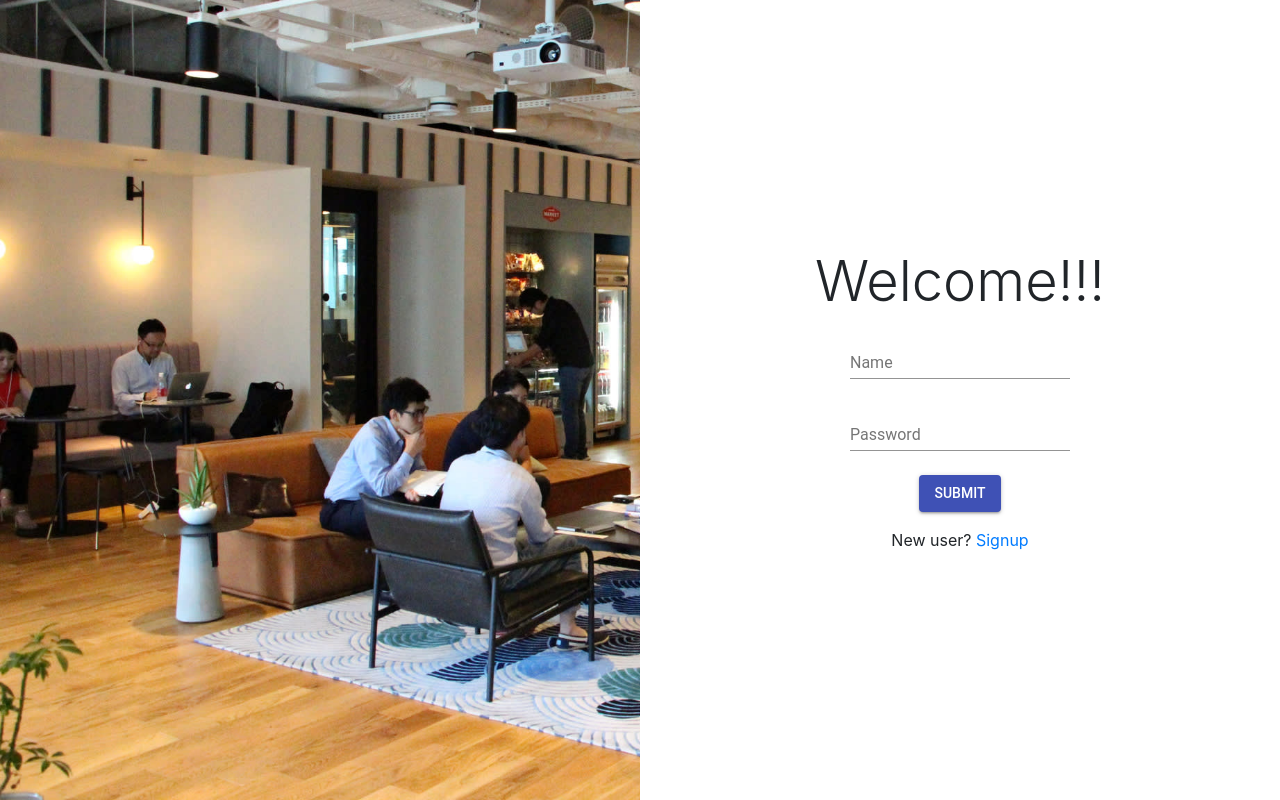
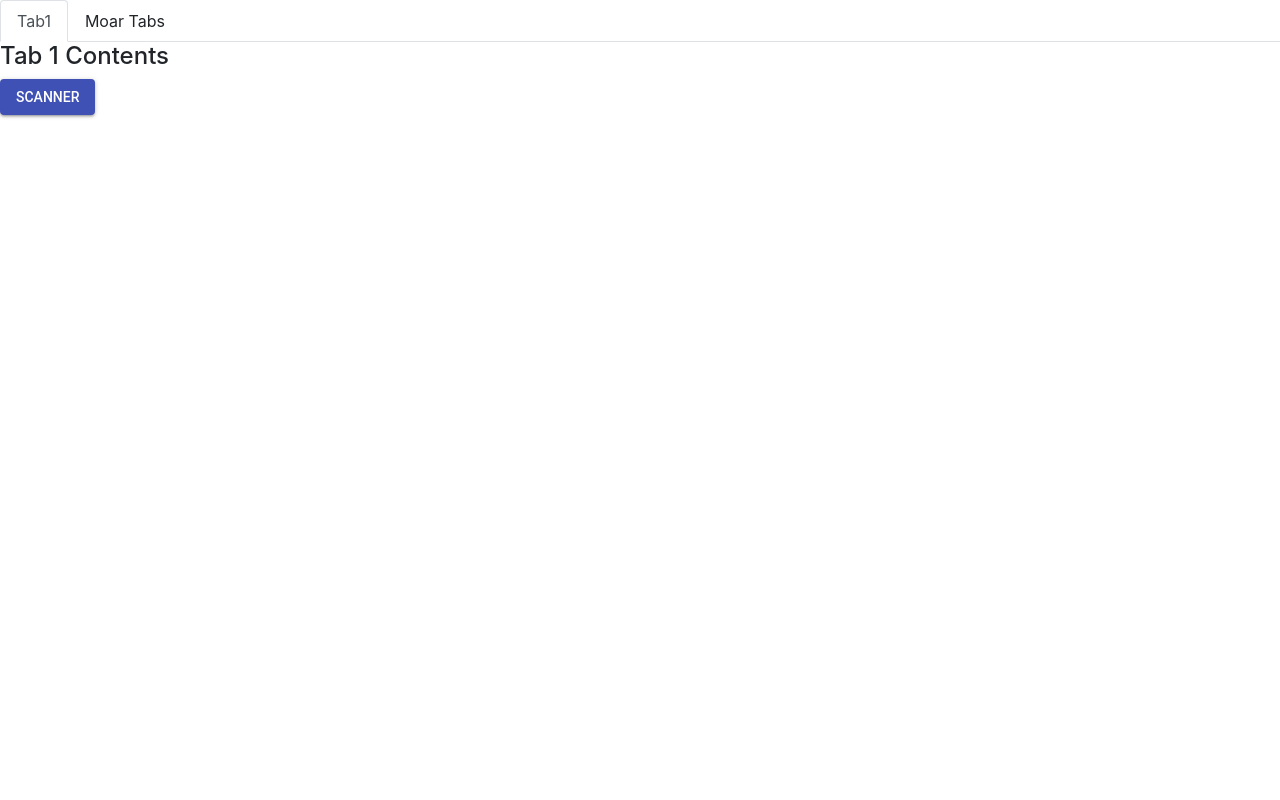
Before and after one commit to siddharthshah3030/QR_based_CMS-Incubation, a React (Create React App) app: page /dashboard/rental in a window 1280 px wide. Built offline with nearby package versions, Linux system fonts and the light colour scheme.

Commit message:
bootstrap to category list

```diff
--- a/package.json
+++ b/package.json
@@ -4,16 +4,19 @@
   "private": true,
   "dependencies": {
     "@material-ui/core": "^3.9.2",
+    "bootstrap": "^4.3.1",
     "node-sass": "^4.11.0",
     "qrcode.react": "^0.9.2",
     "react": "^16.8.1",
+    "react-bootstrap": "^1.0.0-beta.5",
     "react-dom": "^16.8.1",
     "react-qr-reader": "^2.1.2",
     "react-qr-svg": "^2.2.1",
     "react-router": "^4.3.1",
     "react-router-dom": "^4.3.1",
     "react-scripts": "2.1.5",
-    "react-tap-event-plugin": "^3.0.3"
+    "react-tap-event-plugin": "^3.0.3",
+    "reactstrap": "^7.1.0"
   },
   "scripts": {
     "start": "react-scripts start",
--- a/src/App.js
+++ b/src/App.js
@@ -3,7 +3,7 @@
 import "./css/App.scss";
 
 import Auth from './components/auth/auth'
-
+import Dashboard from './components/dashboard.js'
 class App extends Component {
   // constructor(props) {
   //   super(props);
@@ -39,6 +39,8 @@
       //   </div>
       // </div>
       <Switch>
+        <Route path='/dashboard' component={Dashboard} />
+
         <Route path='/' component={Auth} />
       </Switch>
     );
--- a/src/components/categoryList.js
+++ b/src/components/categoryList.js
@@ -1,66 +1,75 @@
-import React from 'react';
-import Card from './card.js'
 import burl from '../url';
 
+import React from 'react';
+import { TabContent, TabPane, Nav, NavItem, NavLink, Card, Button, CardTitle, CardText, Row, Col } from 'reactstrap';
+import classnames from 'classnames';
 
-class CategoryList extends React.Component {
-  constructor(props){
+export default class Example extends React.Component {
+  constructor(props) {
     super(props);
-    this.state={
-    username:'',
-    password:''
-    }
-    // this.handlePassword = this.handlePassword.bind(this);
-    // this.handleUsername= this.handleUsername.bind(this);
 
+    this.toggle = this.toggle.bind(this);
+    this.state = {
+      activeTab: '1'
+    };
   }
 
-componentWillMount() {
-  fetch(burl +"/api/resources/list/", {
-    method: 'get',
-    headers: {
-      // 'Accept': 'application/json, text/plain, */*',
-      'Content-Type': 'application/json',
-      'Authorization': 'Token ad309027364a277e66eb3bf325e826dadf477704'
-
-    },
-  }).then(res=>res.json())
-    .then(res =>{
-      console.log("fetching data")
-      console.log(res);
-    })
-    .catch(function(e) {
-      console.log(e); // "oh, no!"
-    })
+  toggle(tab) {
+    if (this.state.activeTab !== tab) {
+      this.setState({
+        activeTab: tab
+      });
+    }
+  }
+  render() {
+    return (
+      <div>
+        <Nav tabs>
+          <NavItem>
+            <NavLink
+              className={classnames({ active: this.state.activeTab === '1' })}
+              onClick={() => { this.toggle('1'); }}
+            >
+              Tab1
+            </NavLink>
+          </NavItem>
+          <NavItem>
+            <NavLink
+              className={classnames({ active: this.state.activeTab === '2' })}
+              onClick={() => { this.toggle('2'); }}
+            >
+              Moar Tabs
+            </NavLink>
+          </NavItem>
+        </Nav>
+        <TabContent activeTab={this.state.activeTab}>
+          <TabPane tabId="1">
+            <Row>
+              <Col sm="12">
+                <h4>Tab 1 Contents</h4>
+              </Col>
+            </Row>
+          </TabPane>
+          <TabPane tabId="2">
+            <Row>
+              <Col sm="6">
+                <Card body>
+                  <CardTitle>Special Title Treatment</CardTitle>
+                  <CardText>With supporting text below as a natural lead-in to additional content.</CardText>
+                  <Button>Go somewhere</Button>
+                </Card>
+              </Col>
+              <Col sm="6">
+                <Card body>
+                  <CardTitle>Special Title Treatment</CardTitle>
+                  <CardText>With supporting text below as a natural lead-in to additional content.</CardText>
+                  <Button>Go somewhere</Button>
+                </Card>
+              </Col>
+            </Row>
+          </TabPane>
+        </TabContent>
+      </div>
+    );
+  }
 }
-
-render() {
-  var style = {
-    // color: "white",
-    // fontSize: 200,
-
-    // marginTop: 100,
-    // paddingTop: 100
-  };
-  return (
-    <div style={style}>>
-    <div  style={{ display: 'inline-flex' }} >
-    {/* <RentList/> */}
-    <Card  style={{ alignSelf: 'center' }} />
-    <Card  style={{ alignSelf: 'center' }}/>
-
-</div>
-
-  <br/>
-<div  style={{ display: 'inline-flex' }} >
-    {/* <RentList/> */}
-    <Card  style={{ alignSelf: 'center' }} />
-    <Card  style={{ alignSelf: 'center' }}/>
-
-</div>
-
-</div>
-  )
-}
-}
-export default CategoryList;
```
Also changed, not shown: 1 other file (tests, documents, lock files or other folders).
